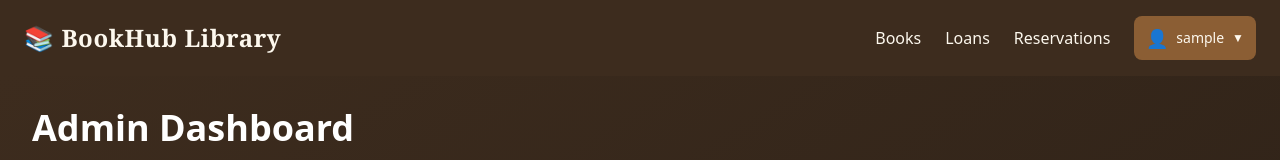
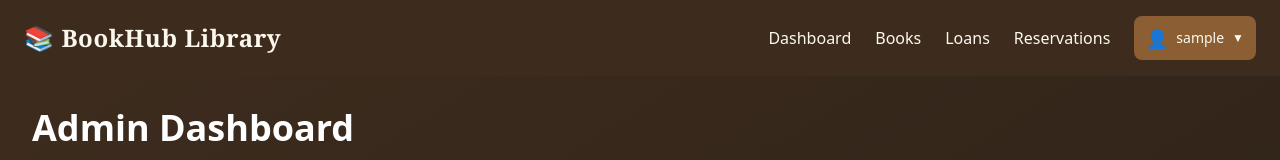
Before and after one commit to JohnBravos/bookhub-manager, a React app in the folder frontend/: page / in a window 1280 px wide. Shown: the top 160 px of the page. Built offline with nearby package versions, Linux system fonts and the light colour scheme; no server answers; sample sign-in values are in the browser's storage; the HTML template or start-up script is replaced by a standard one.

Commit message:
feat: add dashboard link to navbar navigation
- Add Dashboard link as first navigation item
- Links to role-based dashboard (/ route)
- Positioned before Books, Loans, Reservations links
- Provides quick access to home/dashboard from any page

```diff
--- a/frontend/src/components/Navbar.jsx
+++ b/frontend/src/components/Navbar.jsx
@@ -21,6 +21,11 @@ export default function Navbar() {
         </Link>
 
         <ul className="flex gap-6 items-center font-medium">
+          <li>
+            <Link to="/" className="hover:text-[#c9a66b] transition">
+              Dashboard
+            </Link>
+          </li>
           <li>
             <Link to="/books" className="hover:text-[#c9a66b] transition">
               Books
```
